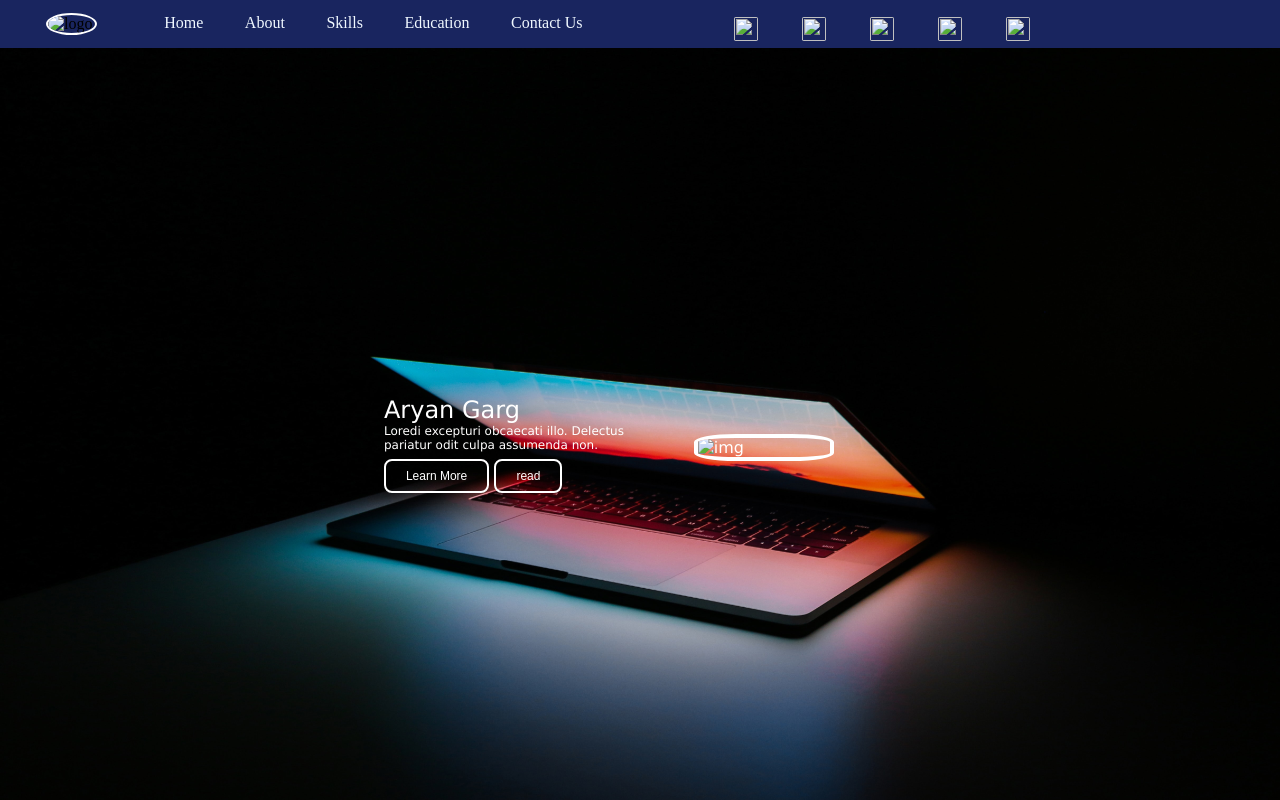
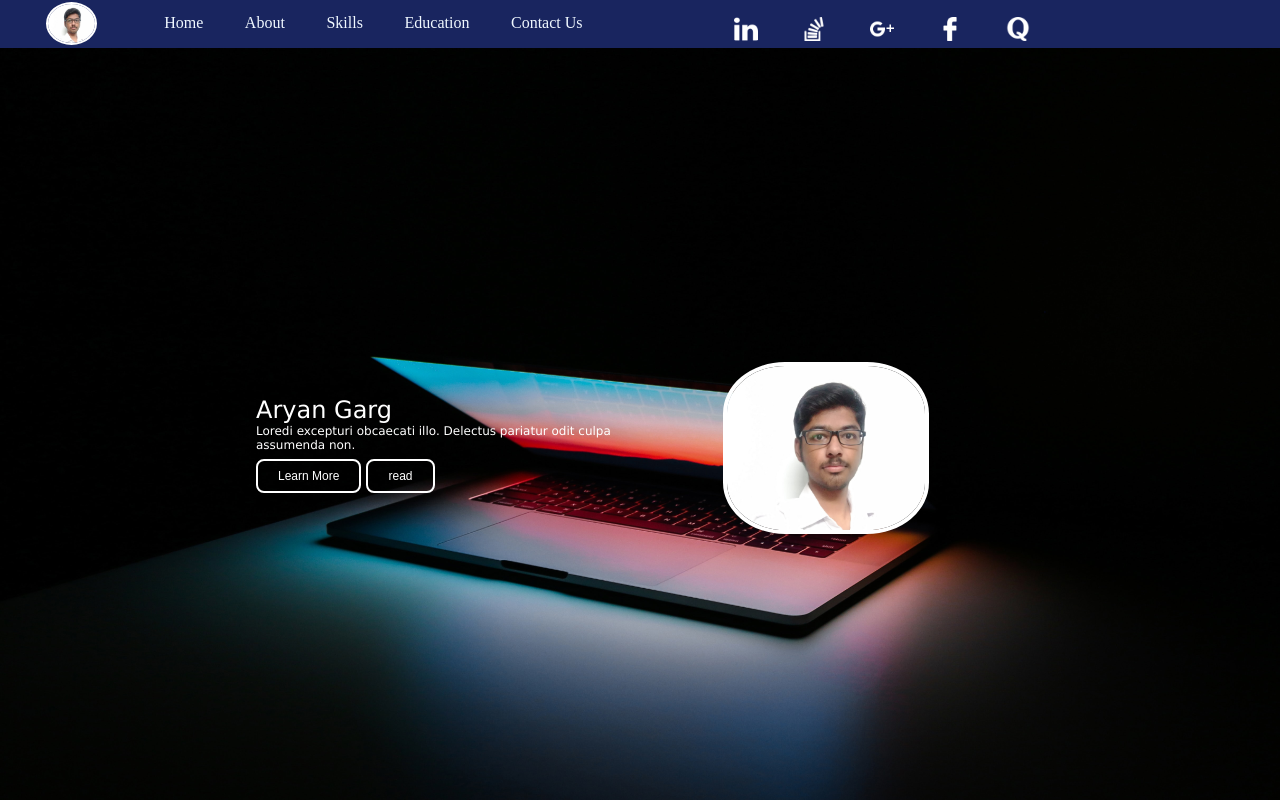
Before and after one commit to aryangarg0729/portfolio, a plain HTML site: page index.html in a window 1280 px wide. Shown: the top 800 px of the page. Drawn offline with Linux system fonts and the light colour scheme; files whose address does not match are found by name.

Commit message:
Update index.html

```diff
--- a/index.html
+++ b/index.html
@@ -7,7 +7,7 @@
 <body>
     <nav class="navbar background ">
         <ul class="nav-list">
-            <div class="logo"><img src = "images/IMG-20220227-WA0030.jpg" alt = "logo"></div>
+            <div class="logo"><img src = "IMG-20220227-WA0030.jpg" alt = "logo"></div>
             <li><a href="#home">Home</a></li>
             <li><a href="#about">About</a></li>
             <li><a href="#skills">Skills</a></li>
@@ -20,19 +20,19 @@
             <button class="btn btn-sm">search</button> -->
             <ul class="horizontal-list text-center social-links">
                 <li><a href="#"><img
-                            src="images/in.png"></a>
+                            src="in.png"></a>
                 </li>
                 <li><a href="#"><img
-                            src="images/stackoverflow.png"></a>
+                            src="stackoverflow.png"></a>
                 </li>
                 <li><a href="#"><img
-                            src="images/G+.png"></a>
+                            src="G+.png"></a>
                 </li>
                 <li><a href="#"><img
-                            src="images/f.png"></a>
+                            src="f.png"></a>
                 </li>
                 <li><a href="#"><img
-                            src="images/Q.png"></a>
+                            src="Q.png"></a>
                 </li>
             </ul>
         <!-- </div> -->
@@ -49,7 +49,7 @@
                 </div>
             </div>
             <div class="second-half">
-                <img src = "images/IMG-20220227-WA0030.jpg" alt = "img">
+                <img src = "IMG-20220227-WA0030.jpg" alt = "img">
             </div>
         </div>
     </section>
```
